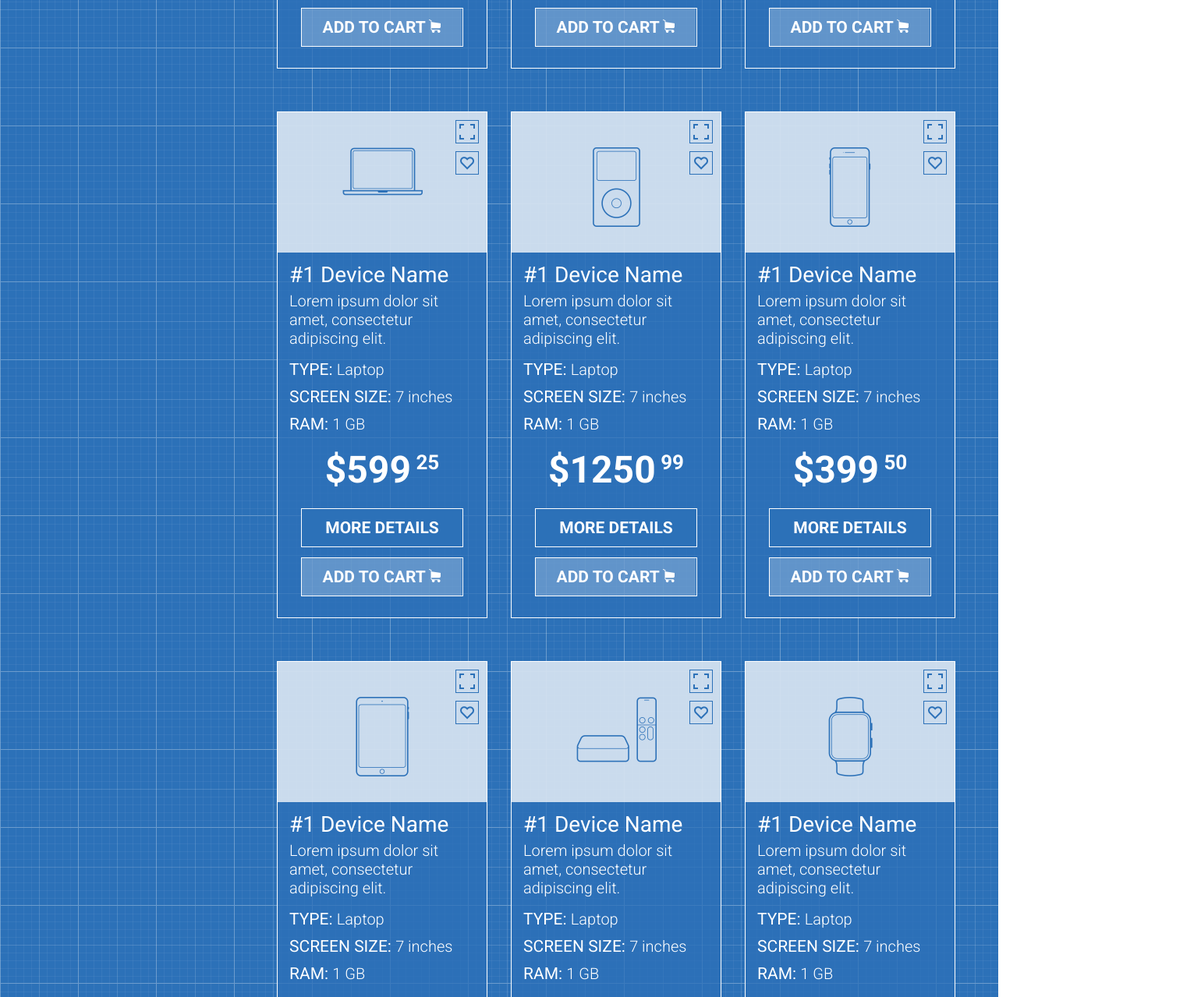
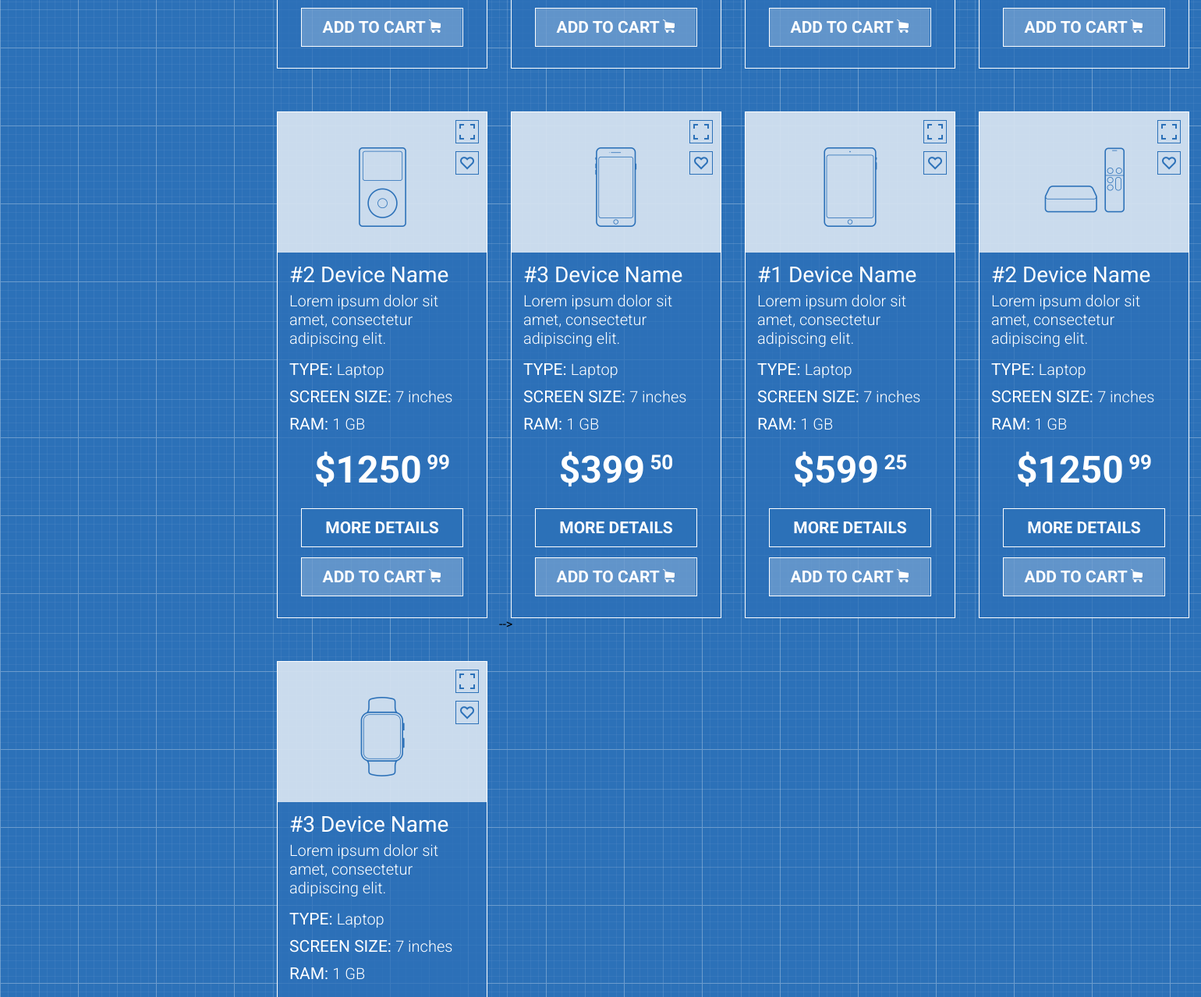
Before and after one commit to opvlvsk/opvlvsk, a plain HTML site: page index.html in a window 1280 px wide. Shown: the part 1239-2518 px from the top of the page at 78% size, 1540 px wide, since content can reach past the window. Drawn offline with Linux system fonts and the light colour scheme.

Commit message:
10lesson

```diff
--- a/index.html
+++ b/index.html
@@ -99,6 +99,8 @@
 						</div>
 					</div>
 <div class="productblock">
+<div class="container">
+<div class="row">
 <!-- ПРОДУКТ1 -->
 	<div class="productbox"> <!-- общий блок -->
 					<!-- блок картинки -->
@@ -279,7 +281,7 @@
 						</div>
 					<!-- блок названия -->
 						<div class="devicename">
-							#1 Device Name
+							#2 Device Name
 						</div>
 					<!-- блок описание продукта -->
 						<div class="description text padding">
@@ -321,7 +323,7 @@
 						</div>
 					<!-- блок названия -->
 						<div class="devicename">
-							#1 Device Name
+							#3 Device Name
 						</div>
 					<!-- блок описание продукта -->
 						<div class="description text padding">
@@ -405,7 +407,7 @@
 						</div>
 					<!-- блок названия -->
 						<div class="devicename">
-							#1 Device Name
+							#2 Device Name
 						</div>
 					<!-- блок описание продукта -->
 						<div class="description text padding">
@@ -447,7 +449,7 @@
 						</div>
 					<!-- блок названия -->
 						<div class="devicename">
-							#1 Device Name
+							#3 Device Name
 						</div>
 					<!-- блок описание продукта -->
 						<div class="description text padding">
@@ -478,7 +480,13 @@
 							</div>
 					</div> <!-- закрыли блок кнопок  -->
 	</div>
+	</div>
+</div>
  --></div> <!-- закрыли блок продуктов три на три -->
+</div>
+
+
+
 </div> <!-- тег разметки колонки 9 75 процентов -->
 </main>
 </body>
--- a/style.css
+++ b/style.css
@@ -365,6 +365,7 @@ margin-right: 15px;
 	height: 50px;
 }
 .moredetails button{
+	cursor: pointer;
 	background-color:#2c71b8;
 	color:white;
 	font-family: 'Roboto';
@@ -383,6 +384,7 @@ margin-right: 15px;
 	height: 50px;
 }
 .addtocart button{
+	cursor: pointer;
 	padding: none;
 	background-color:rgba(255,255,255,0.25);
 	color:white;
```
